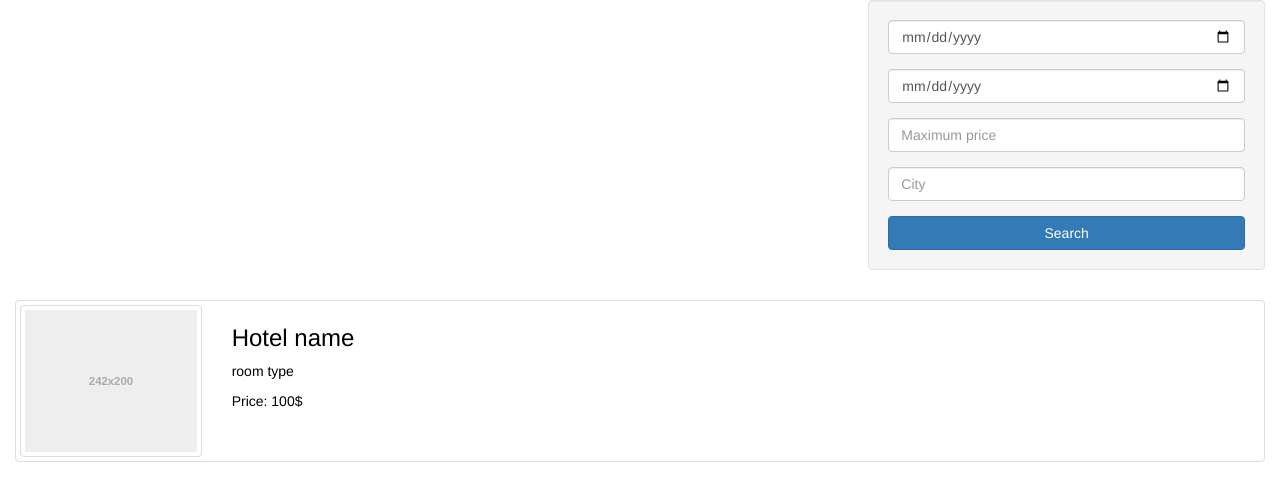
After one commit to Qo-Ops/hms, a Flask app: template templates/search.html in a window 1280 px wide. The commit adds this page. Shown: the top 501 px of the page. Run offline with Flask 2, Linux system fonts and the light colour scheme; the template is opened without the code that fills it: values that come from a table or form of the project are taken from there, others are empty; some libraries are stand-ins or nearby versions.

Commit message:
search page added

```diff
--- a/app.py
+++ b/app.py
@@ -139,8 +139,6 @@ def register():
     return "whaat"
 
 
-
-
 @login_required
 @app.route('/admin', methods=['GET'])
 def admin():
@@ -166,6 +164,20 @@ def locations_by_chain():
                                new_admin=AdminForm(), new_location=location_form)
 
 
+@app.route('/search', methods=['GET'])
+def search():
+    search = SearchForm(request.args)
+    if search.validate():
+        conn = get_db()
+        c = conn.cursor()
+        params = (search.from_date.data, search.to_date.data, search.max_price.data, search.city.data)
+        # TODO: query to get hotels by dates, max_price and city
+        #c.execute("", params)
+        #results = c.fetchall()
+        results = []
+        return render_template('search.html', results=results,
+                               search=search)
+    return render_template('search.html')
 
 
 @login_required
--- /dev/null
+++ b/static/search.css
@@ -0,0 +1,8 @@
+a, a:hover, a:active, a:visited  {
+  color: black;
+  text-decoration: none; /* no underline */
+}
+
+.top-block {
+    margin-bottom: 10px;
+}
--- /dev/null
+++ b/templates/search.html
@@ -0,0 +1,65 @@
+<!doctype html>
+
+<html>
+<head>
+  <meta charset="utf-8">
+
+  <title>HMS - Locations</title>
+  <meta name="description" content="HMS locations">
+  <meta name="author" content="edge peach mac">
+
+  <link rel="stylesheet" type="text/css" href="{{ url_for('static', filename='header.css') }}">
+  <link rel="stylesheet" type="text/css" href="{{ url_for('static', filename='bootstrap.min.css') }}">
+  <link rel="stylesheet" type="text/css" href="{{ url_for('static', filename='search.css') }}">
+
+  <!--[if lt IE 9]>
+    <script src="https://cdnjs.cloudflare.com/ajax/libs/html5shiv/3.7.3/html5shiv.js"></script>
+  <![endif]-->
+</head>
+<body>
+  <div class="container-fluid">
+    <div class="row top-block">
+      <div class="col-md-8">
+      </div>
+      <div class="col-md-4">
+        <div class="well">
+          <form action="{{ url_for('search') }}" method=GET>
+              {{ search.csrf_token }}
+            <div class="form-group">
+              {{ search.from_date }}
+            </div>
+            <div class="form-group">
+              {{ search.to_date }}
+            </div>
+            <div class="form-group">
+              {{ search.max_price }}
+            </div>
+            <div class="form-group">
+                {{ search.city }}
+            </div>
+            <button type="submit" id="add-admin" class="btn btn-primary btn-block">Search</button>
+          </form>
+        </div>
+      </div>
+    </div>
+    <div class="thumbnail">
+      <a href=# target="_blank">
+        <div class="row">
+
+          <div class="col-sm-2">
+            <img src="{{ url_for('static', filename='242x200.svg') }}" class="img-responsive img-thumbnail"/>
+          </div>
+          <div class="col-sm-8">
+            <h3>Hotel name</h3>
+            <p>room type</p>
+            <p>Price: 100$</p>
+          </div>
+        </div>
+      </a>
+    </div>
+
+  </div>
+  <script src="{{ url_for('static', filename='jquery.min.js') }}"></script>
+  <script type="text/javascript" src="{{ url_for('static', filename='bootstrap.min.js') }}"></script>
+  </body>
+  </html>
```
Also changed, not shown: templates/index.html (+10 -3 lines), static/242x200.svg (added).
